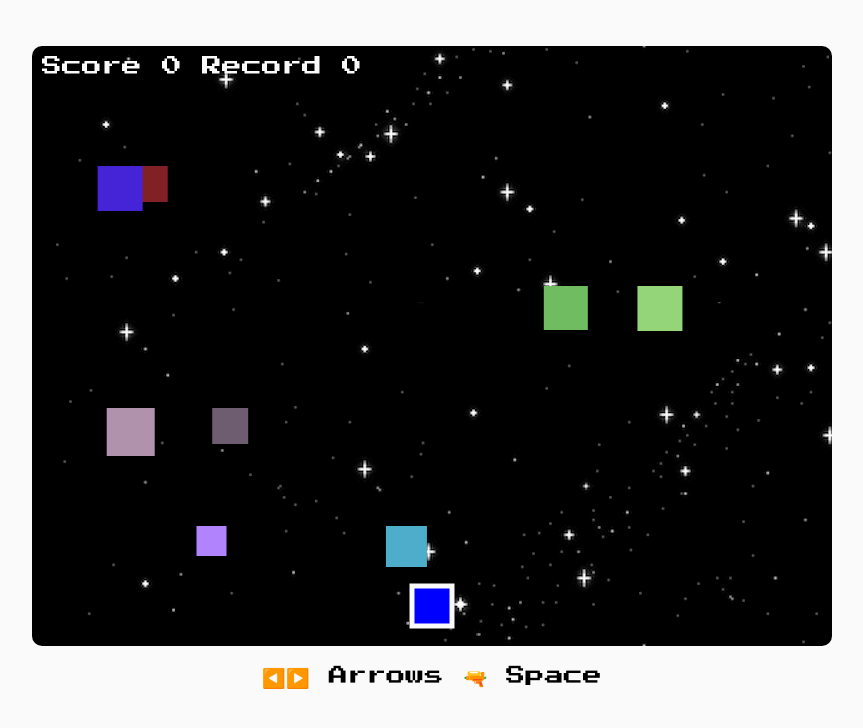
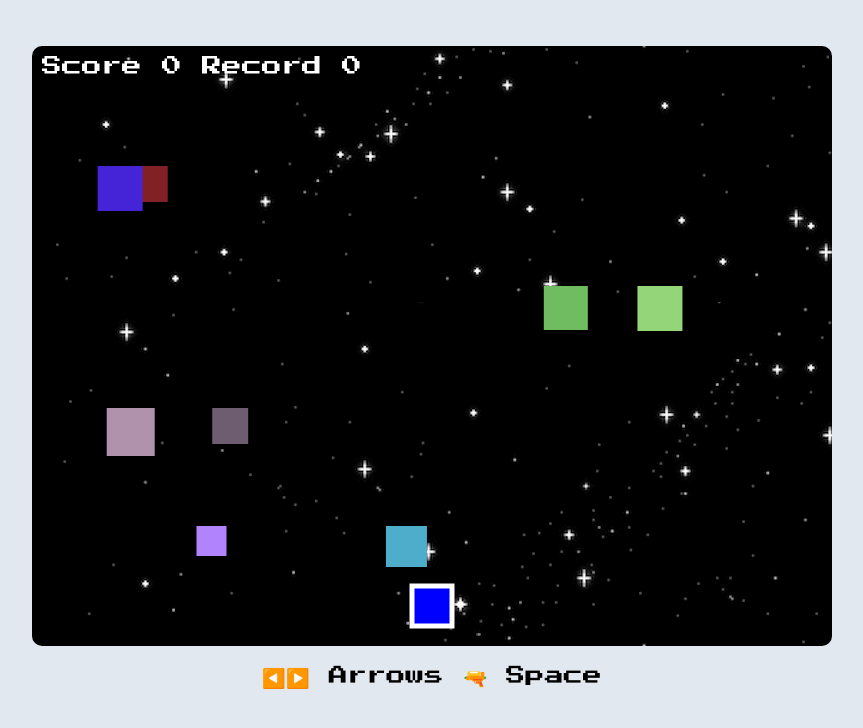
Before and after one commit to markets/star-crusade, a plain HTML site: page src/index.html in a window 1280 px wide. Shown: the whole page, without its empty margins (208-1071 px from the left). Drawn offline with Linux system fonts and the light colour scheme.

Commit message:
tweak colors 💅

```diff
--- a/src/game.js
+++ b/src/game.js
@@ -46,7 +46,7 @@ class Player {
   render() {
     Game.ctx.fillStyle = Game.playerColor
     Game.ctx.fillRect(this.x, this.y, this.width, this.height)
-    Game.ctx.strokeStyle = "#fafafa"
+    Game.ctx.strokeStyle = "white"
     Game.ctx.lineWidth = 5
     Game.ctx.strokeRect(this.x, this.y, this.width, this.height)
   }
@@ -112,7 +112,7 @@ class Bullet {
   }
 
   render() {
-    Game.ctx.fillStyle = "#fafafa"
+    Game.ctx.fillStyle = "white"
     Game.ctx.fillRect(this.x, this.y, this.width, this.height)
   }
 }
@@ -234,7 +234,7 @@ function render() {
 
   // Render score
   const maxScore = localStorage.getItem("gameScore") || 0
-  Game.ctx.fillStyle = "#fafafa"
+  Game.ctx.fillStyle = "white"
   Game.ctx.font = `20px '${Game.font}'`
   Game.ctx.fillText(`Score ${Game.score} Record ${maxScore}`, 10, 30)
 
@@ -242,7 +242,7 @@ function render() {
   if (Game.gameOver) {
     play('explosion')
 
-    Game.ctx.fillStyle = "#fafafa"
+    Game.ctx.fillStyle = "white"
     Game.ctx.font = `60px '${Game.font}'`
     Game.ctx.fillText("GAME OVER", 130, 300)
     Game.ctx.font = `16px '${Game.font}'`
--- a/src/index.html
+++ b/src/index.html
@@ -5,7 +5,7 @@
   <link href="https://fonts.googleapis.com/css2?family=Press+Start+2P&display=swap" rel="stylesheet">
   <style>
     body {
-      background-color: #fafafa;
+      background-color: #e2e8f0;
       padding: 2em;
       font-family: 'Press Start 2P';
       font-size: 1.2em;
```
